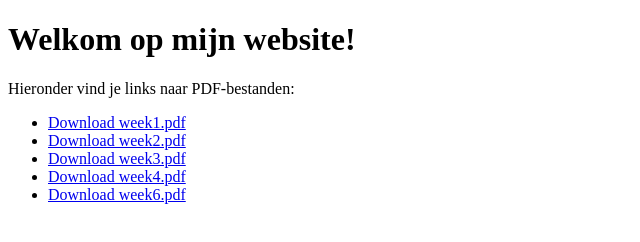
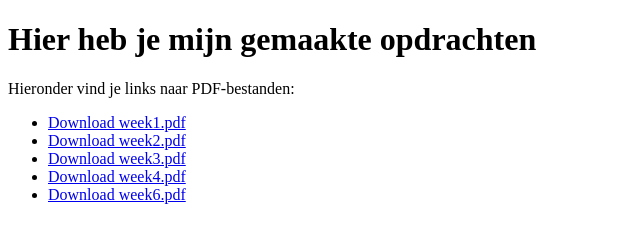
Before and after one commit to EppoDaan/Opdrachten_IT_Fundamentals, a plain HTML site: page index.html in a window 1280 px wide. Shown: the whole page, without its empty margins (0-640 px from the left). Drawn offline with Linux system fonts and the light colour scheme.

Commit message:
index.html

```diff
--- a/index.html
+++ b/index.html
@@ -6,7 +6,7 @@
     <title>Mijn Website</title>
 </head>
 <body>
-    <h1>Welkom op mijn website!</h1>
+    <h1>Hier heb je mijn gemaakte opdrachten</h1>
     <p>Hieronder vind je links naar PDF-bestanden:</p>
     <ul>
         <li><a href="week1.pdf" target="_blank">Download week1.pdf</a></li>
```
